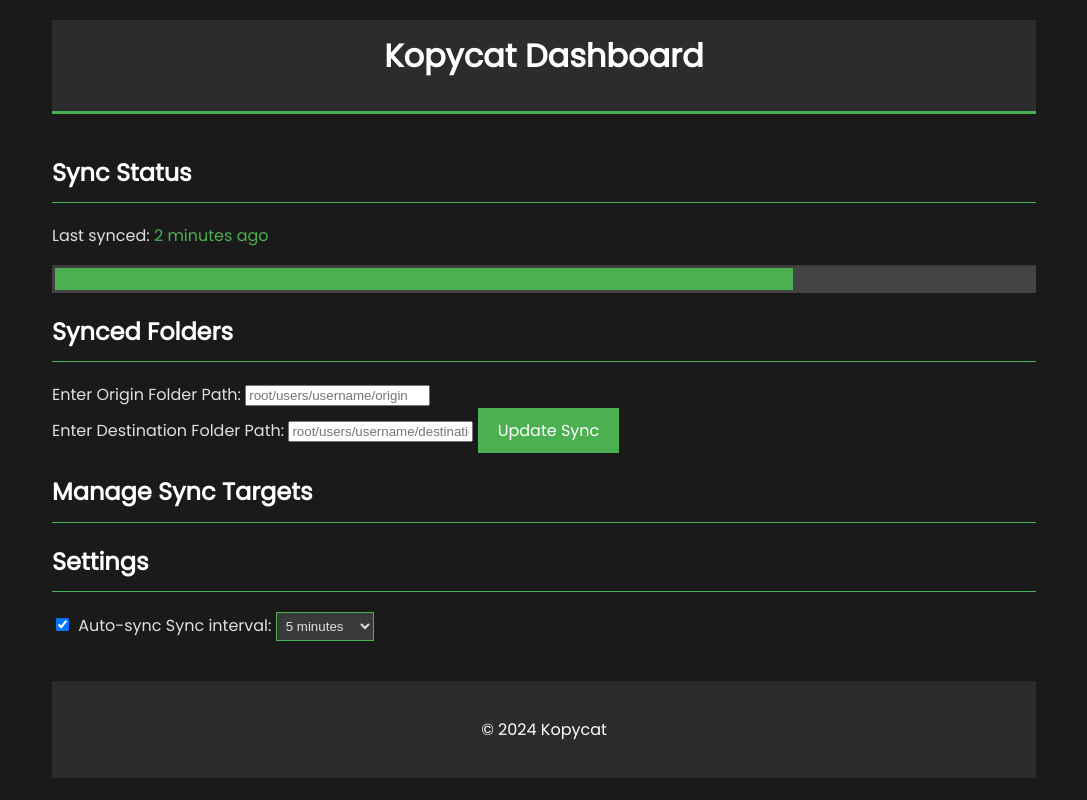
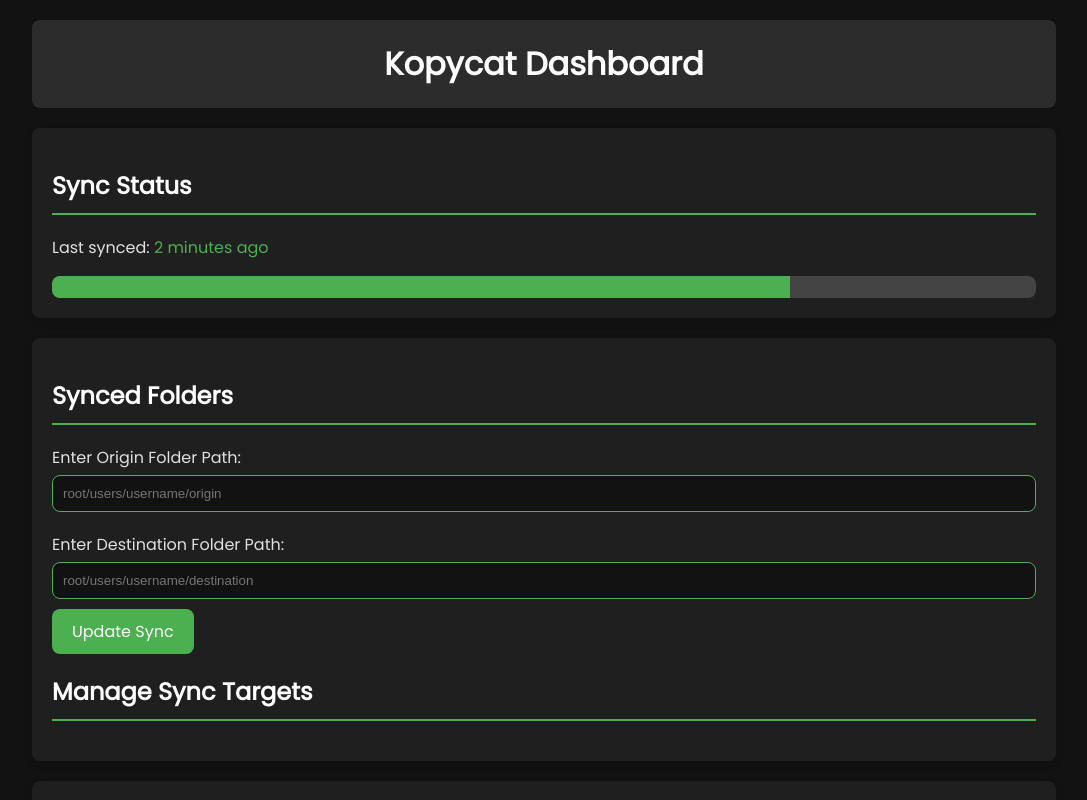
Before and after one commit to kociumba/Kopycat, a plain HTML site: page gui/webGUI/dashboard.html in a window 1280 px wide. Shown: the top 800 px of the page, without its empty margins (96-1183 px from the left). Drawn offline with nearby package versions, Linux system fonts and the light colour scheme; no server answers.

Commit message:
web ui rewrite couse of shit planning skills

```diff
--- a/gui/webGUI/dashboard.html
+++ b/gui/webGUI/dashboard.html
@@ -74,31 +74,19 @@
                 </section>
                 <section class="folders">
                     <h2>Synced Folders</h2>
-                    <div hx-target="#synced-folders-list">
-                        <!-- <form hx-post="/add-sync">
-                            <label for="files" class="button">Select files:</label>
-                            <input type="file" id="files" name="files" multiple style="display: none;"><br><br>
-                            <input type="submit" class="button">
-                          </form> -->
-                        <!-- <div id="drives-list" hx-get="/get-system-drives" hx-trigger="load">
-                        </div>
-                        <template id="drive-template">
-                            <div class="drive">
-                                <input type="radio" name="drives-option" value="{{.}}" id="{{.}}"><span>{{.}}</span>
-                            </div>
-                        </template> -->
+                    <div>
                         <label for="originPath">Enter Origin Folder Path:</label>
-                        <input type="text" id="originPath" placeholder="root/users/username/origin"><br>
+                        <input type="text" id="originPath" placeholder="root/users/username/origin">
                         <label for="destinationPath">Enter Destination Folder Path:</label>
                         <input type="text" id="destinationPath" placeholder="root/users/username/destination">
-
-                        <!-- <a class="button" onclick="openFile()">Add files to sync</a> -->
                         <a class="button" onclick="submitFiles()">Update Sync</a>
                     </div>
                     <h2>Manage Sync Targets</h2>
-                    <div id="targets-container" hx-get="/get-sync-targets" hx-trigger="load"
+                    <!-- <div id="targets-container" hx-get="/get-sync-targets" hx-trigger="load click submitFiles"
+                        hx-target="#targets-container"> -->
+                    <div id="targets-container" hx-get="/get-sync-targets" hx-trigger="load every 1s"
                         hx-target="#targets-container">
-                        <!-- The targets will be loaded here -->
+                        <!-- Target items will be dynamically added here -->
                     </div>
                 </section>
                 <section class="settings">
@@ -127,11 +115,21 @@
     </html>
 
     <style>
-
         @import url('https://fonts.googleapis.com/css?family=Poppins&display=swap');
 
         :root {
-            --radius: 0.25rem;
+            --radius: 0.5rem;
+            --bg-color: #121212;
+            --card-bg-color: #1f1f1f;
+            --primary-color: #4CAF50;
+            --secondary-color: #58cf3a;
+            --text-color: #e0e0e0;
+            --header-footer-bg: #2c2c2c;
+        }
+
+        :root::selection {
+            background-color: var(--primary-color);
+            color: var(--bg-color);
         }
 
         html,
@@ -139,74 +137,106 @@
             height: 100%;
             margin: 0;
             padding: 0;
-            overflow: hidden;
-            font-family: Poppins, sans-serif;
-            line-height: 1.6;
-            background-color: #1a1a1a;
-            color: #e0e0e0;
+            font-family: 'Poppins', sans-serif;
+            background-color: var(--bg-color);
+            color: var(--text-color);
         }
 
         .container {
             width: 80%;
             margin: auto;
-            overflow: hidden;
-            padding: 20px;
             display: flex;
             flex-direction: column;
-            box-sizing: border-box;
+            gap: 20px;
+            padding: 20px;
         }
 
-        header {
-            background: #2c2c2c;
+        header,
+        footer {
+            background: var(--header-footer-bg);
             color: #ffffff;
-            padding-top: 30px;
-            min-height: 70px;
-            border-bottom: #4CAF50 3px solid;
-            flex-shrink: 0;
-            padding: 10px 0;
+            text-align: center;
+            padding: 20px;
+            border-radius: var(--radius);
         }
 
-        header h1 {
+        header h1,
+        footer p {
             margin: 0;
-            text-align: center;
-            padding-bottom: 20px;
         }
 
         main {
-            flex-grow: 1;
-            overflow: hidden;
-            padding: 20px 0;
+            display: flex;
+            flex-direction: column;
+            gap: 20px;
         }
 
-        footer {
-            background: #2c2c2c;
-            color: #ffffff;
-            text-align: center;
+        section {
+            background: var(--card-bg-color);
             padding: 20px;
-            margin-top: 20px;
-            flex-shrink: 0;
+            border-radius: var(--radius);
+            box-shadow: 0 4px 8px rgba(0, 0, 0, 0.1);
         }
 
         h2 {
             color: #ffffff;
-            border-bottom: 1px solid #4CAF50;
+            border-bottom: 2px solid var(--primary-color);
             padding-bottom: 10px;
+            margin-bottom: 20px;
         }
 
         .progress-bar {
             width: 100%;
             background-color: #444444;
-            padding: 3px;
-            border-radius: --radius;
-            box-shadow: inset 0 1px 3px rgba(0, 0, 0, 0.2);
+            border-radius: var(--radius);
+            overflow: hidden;
+            height: 22px;
+            margin-top: 10px;
         }
 
         .progress-bar .progress {
             display: block;
-            height: 22px;
-            background-color: #4CAF50;
-            border-radius: --radius;
+            height: 100%;
+            background-color: var(--primary-color);
             transition: width 500ms ease-in-out;
+        }
+
+        label {
+            display: block;
+            margin: 10px 0 5px;
+        }
+
+        input[type="text"],
+        select {
+            width: calc(100% - 22px);
+            padding: 10px;
+            margin-bottom: 10px;
+            border-radius: var(--radius);
+            border: 1px solid var(--primary-color);
+            background-color: var(--bg-color);
+            color: var(--text-color);
+            outline: none;
+        }
+
+        input[type="checkbox"] {
+            margin-right: 5px;
+        }
+
+        .button,
+        .button:hover {
+            display: inline-block;
+            padding: 10px 20px;
+            background: var(--primary-color);
+            color: #ffffff;
+            border: none;
+            border-radius: var(--radius);
+            cursor: pointer;
+            text-decoration: none;
+            text-align: center;
+        }
+
+        .button:hover {
+            background: var(--secondary-color);
         }
 
         ul {
@@ -218,54 +248,42 @@
             background: #3a3a3a;
             padding: 10px;
             margin-bottom: 5px;
+            border-radius: var(--radius);
         }
 
-        .button {
-            display: inline-block;
-            padding: 10px 20px;
-            background: #4CAF50;
+        #sync-status span {
+            color: var(--primary-color);
+        }
+
+        #targets-container {
+            margin-top: 20px;
+        }
+
+        .target-item {
+            display: flex;
+            justify-content: space-between;
+            align-items: center;
+            background: var(--card-bg-color);
+            padding: 10px;
+            border-radius: var(--radius);
+            margin-bottom: 10px;
+            box-shadow: 0 2px 4px rgba(0, 0, 0, 0.1);
+        }
+
+        .target-item span {
+            margin-right: 10px;
+        }
+
+        .target-item button {
+            background: var(--primary-color);
+            border: none;
             color: #ffffff;
-            border: none;
-            border-radius: --radius;
+            border-radius: var(--radius);
+            /* padding: 5px 10px; */
             cursor: pointer;
         }
 
-        .button:hover {
-            background: #58cf3a;
-        }
-
-        select {
-            border-color: #4CAF50;
-            padding: 5px;
-            background-color: #3a3a3a;
-            color: #e0e0e0;
-            border: 1px solid #4CAF50;
-        }
-
-        input[type="checkbox"] {
-            margin-right: 5px;
-        }
-
-        /* Additional styles for better contrast */
-        #sync-status span,
-        .select {
-            color: #4CAF50;
-        }
-
-        /* Change blue to green */
-        header {
-            border-bottom-color: #4CAF50;
-        }
-
-        .progress-bar .progress {
-            background-color: #4CAF50;
-        }
-
-        button {
-            background: #4CAF50;
-        }
-
-        button:hover {
-            background: #45a049;
+        .target-item button:hover {
+            background: var(--secondary-color);
         }
     </style>
```
Also changed, not shown: 6 other files.
